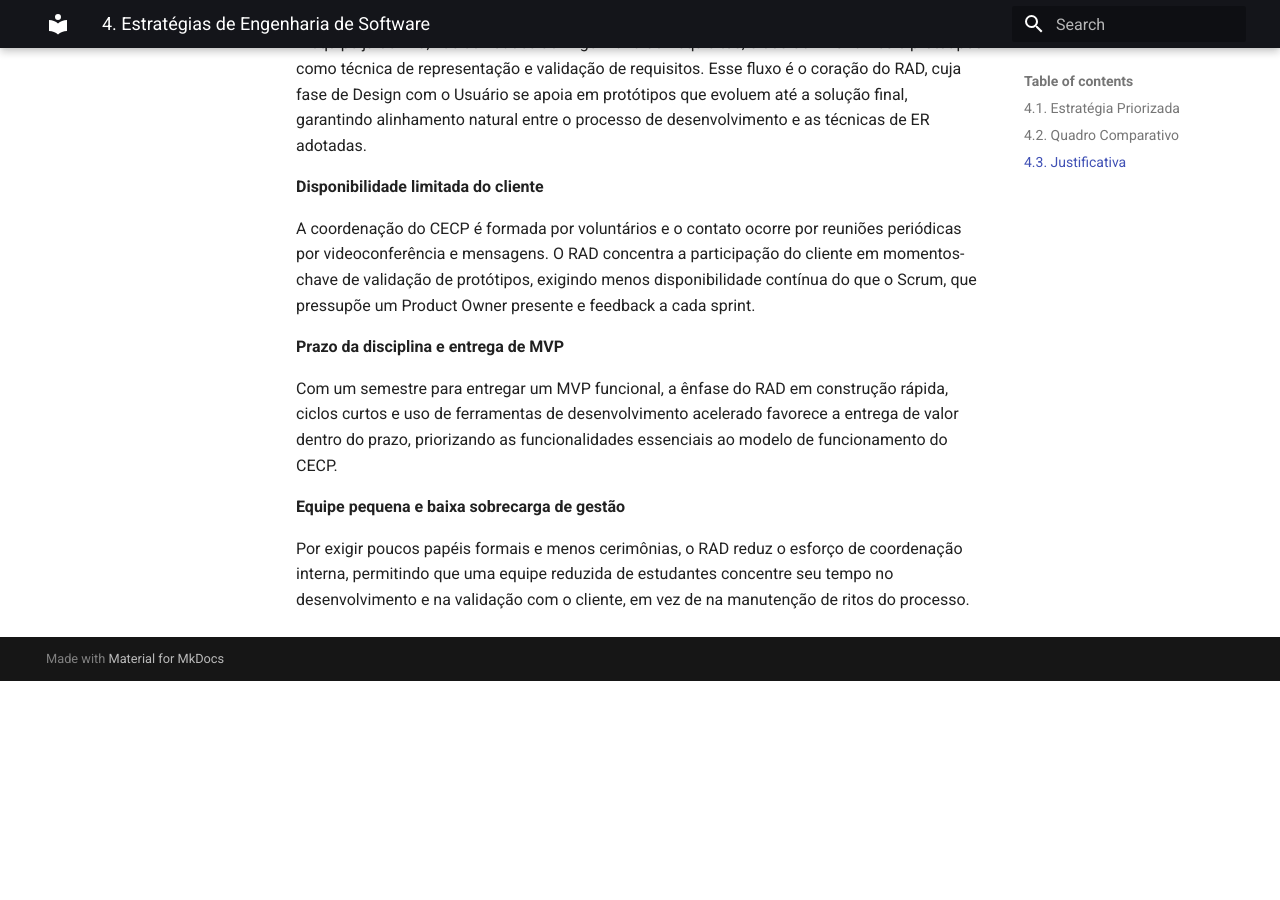
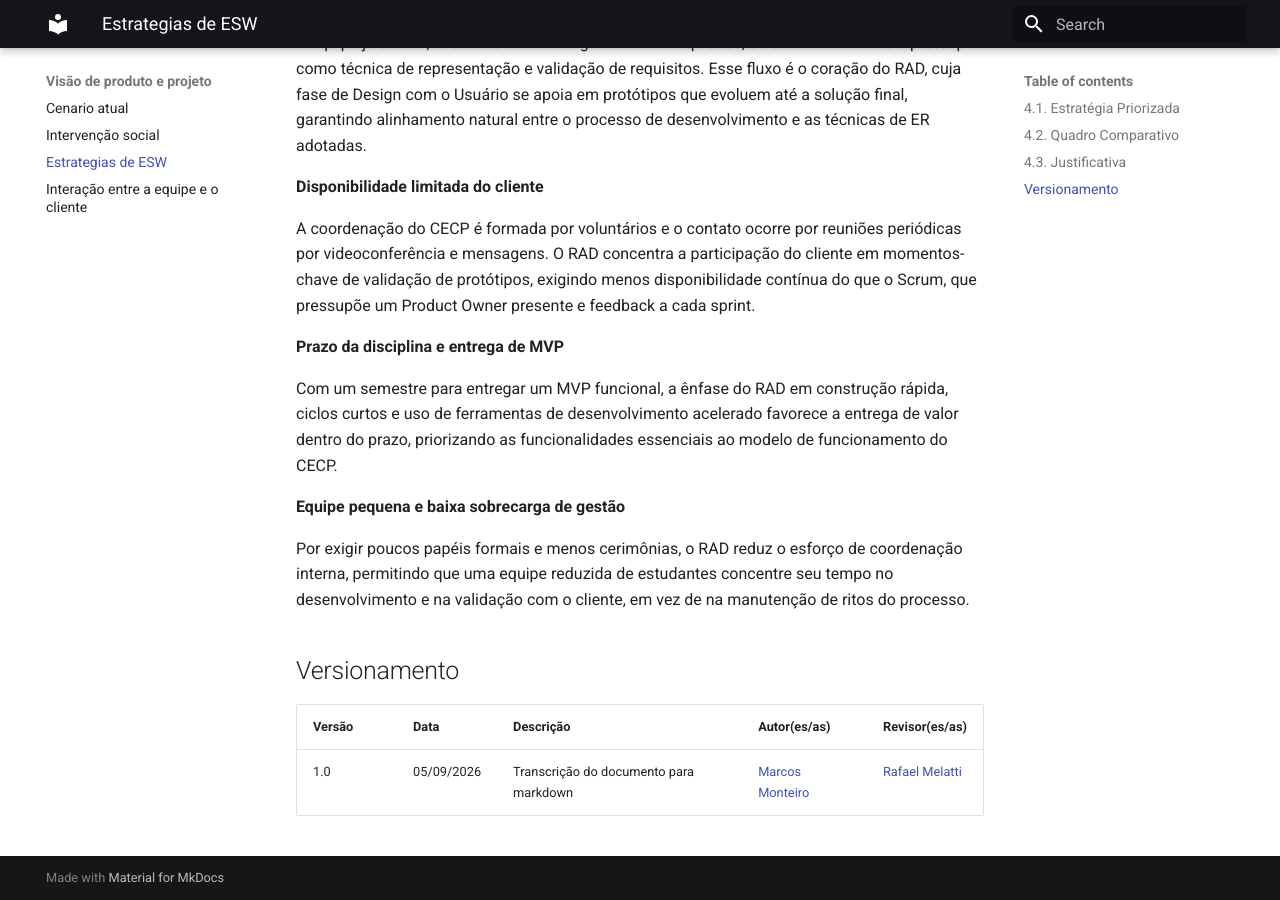
Before and after one commit to mdsreq-fga-unb/REQ-2026.2-T01-SigCecp, an MkDocs documentation site: the page built from docs/visao_produto_projeto/4_estrategias_esw.md, in a window 1280 px wide and 900 px high, scrolled down 1929 px. Built offline with MkDocs 1.6.1 and Material for MkDocs 9.7.7, drawn with Linux system fonts in a browser that asks for light colours; before the commit the page ends 2610 px from its top, so only the background shows below that.

Commit message:
chore: adição de rotas e revisão

```diff
--- a/docs/visao_produto_projeto/4_estrategias_esw.md
+++ b/docs/visao_produto_projeto/4_estrategias_esw.md
@@ -45,3 +45,9 @@ Com um semestre para entregar um MVP funcional, a ênfase do RAD em construção
 **Equipe pequena e baixa sobrecarga de gestão**
 
 Por exigir poucos papéis formais e menos cerimônias, o RAD reduz o esforço de coordenação interna, permitindo que uma equipe reduzida de estudantes concentre seu tempo no desenvolvimento e na validação com o cliente, em vez de na manutenção de ritos do processo.
+
+## Versionamento
+
+| Versão | Data | Descrição | Autor(es/as) | Revisor(es/as) |
+| :--- | :--- | :--- | :--- | :--- |
+| 1.0 | 05/09/2026 | Transcrição do documento para markdown | [Marcos Monteiro](https://github.com/montmarcos) | [Rafael Melatti](https://github.com/Romm-0) |
--- a/mkdocs.yml
+++ b/mkdocs.yml
@@ -3,6 +3,11 @@ site_url: https://github.com/mdsreq-fga-unb/REQ-2026.2-T01-SigCecp
 
 nav:
   - Home: index.md
+  - Visão de produto e projeto:
+    - Cenario atual: visao_produto_projeto/1_cenario_atual.md
+    - Intervenção social: visao_produto_projeto/3_intervencao_social.md
+    - Estrategias de ESW: visao_produto_projeto/4_estrategias_esw.md
+    - Interação entre a equipe e o cliente: visao_produto_projeto/7_interacao_equipe_e_cliente.md
 
 theme:
   name: material
```
Also changed, not shown: docs/visao_produto_projeto/1_cenario_atual.md (+6 -0 lines), docs/visao_produto_projeto/3_intervencao_social.md (+6 -0 lines), docs/visao_produto_projeto/7_interacao_equipe_e_cliente.md (+7 -1 lines).
